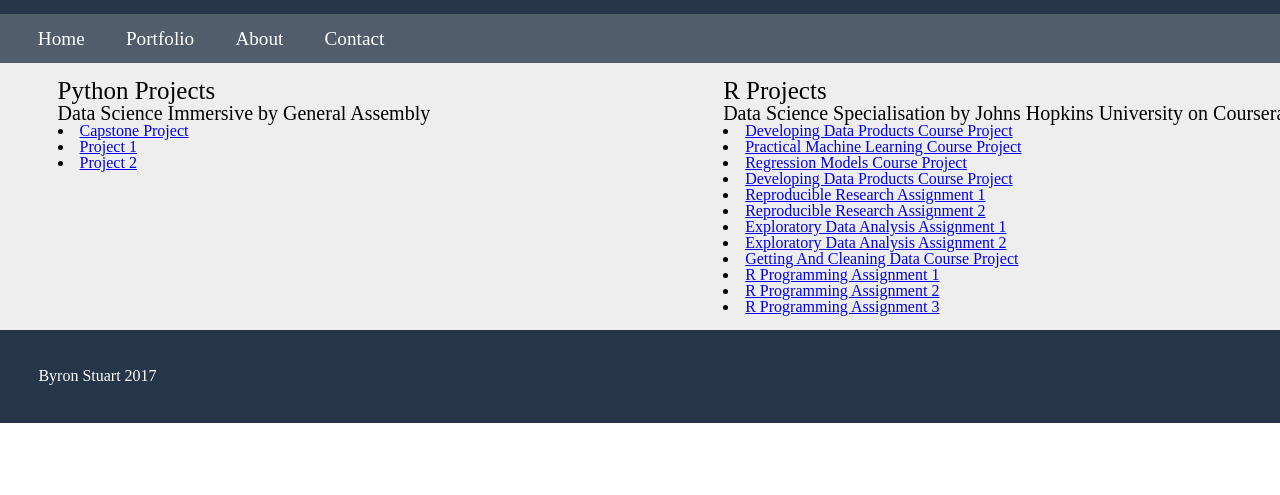
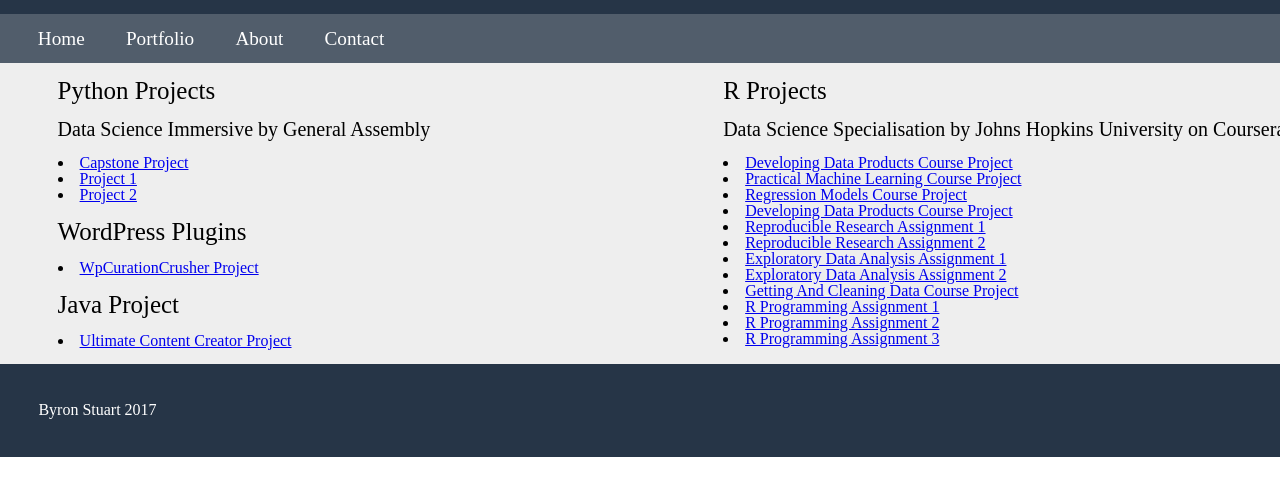
Before and after one commit to byron-data/portfolio, a plain HTML site: page index.html in a window 1280 px wide. Shown: the part 113-608 px from the top of the page. Drawn offline with Linux system fonts and the light colour scheme.

Commit message:
Add projects

```diff
--- a/index.html
+++ b/index.html
@@ -30,16 +30,29 @@
 		<div id="col1">
 			<!-- Column one start -->
 			<h1>Python Projects</h2>
+			<br>
 			<h2>Data Science Immersive by General Assembly</h2>
+			<br>
 			<li><a href="https://github.com/byron-data/DSI-Capstone" target='_blank'>Capstone Project</a></li>
 			<li><a href="https://github.com/byron-data/DSI-Project01" target='_blank'>Project 1</a></li>
 			<li><a href="https://github.com/byron-data/DSI-Project02" target='_blank'>Project 2</a></li>
+			<br>
+			<h1>WordPress Plugins</h2>
+			<br>
+			<li><a href="https://github.com/byron-data/heat-trackr target='_blank'>Heat-Trackr Project</a></li>
+			<li><a href="https://github.com/byron-data/wpcurationcrusher" target='_blank'>WpCurationCrusher Project</a></li>
+			<br>
+			<h1>Java Project</h2>
+			<br>
+			<li><a href="https://github.com/byron-data/Ultimate-Content-Creator" target='_blank'>Ultimate Content Creator Project</a></li>
 			<!-- Column one end -->
 		</div>
 		<div id="col2">
 			<!-- Column two start -->
 			<h1>R Projects</h2>
+			<br>
 			<h2>Data Science Specialisation by Johns Hopkins University on Coursera</h2>
+			<br>
 			<li><a href="https://github.com/byron-data/Developing-Data-Products-Course-Project" target='_blank'>Developing Data Products Course Project</a></li>
 			<li><a href="https://github.com/byron-data/Practical-Machine-Learning-Course-Project" target='_blank'>Practical Machine Learning Course Project</a></li>
 			<li><a href="https://github.com/byron-data/Regression-Models-Course-Project" target='_blank'>Regression Models Course Project</a></li>
```
